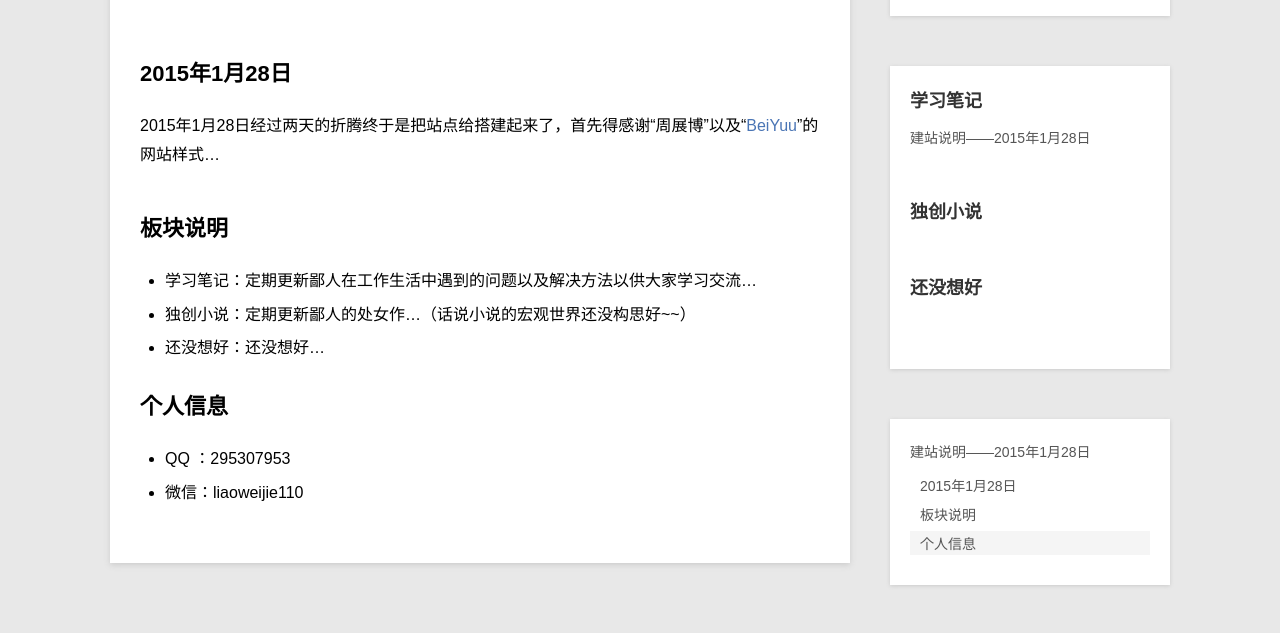
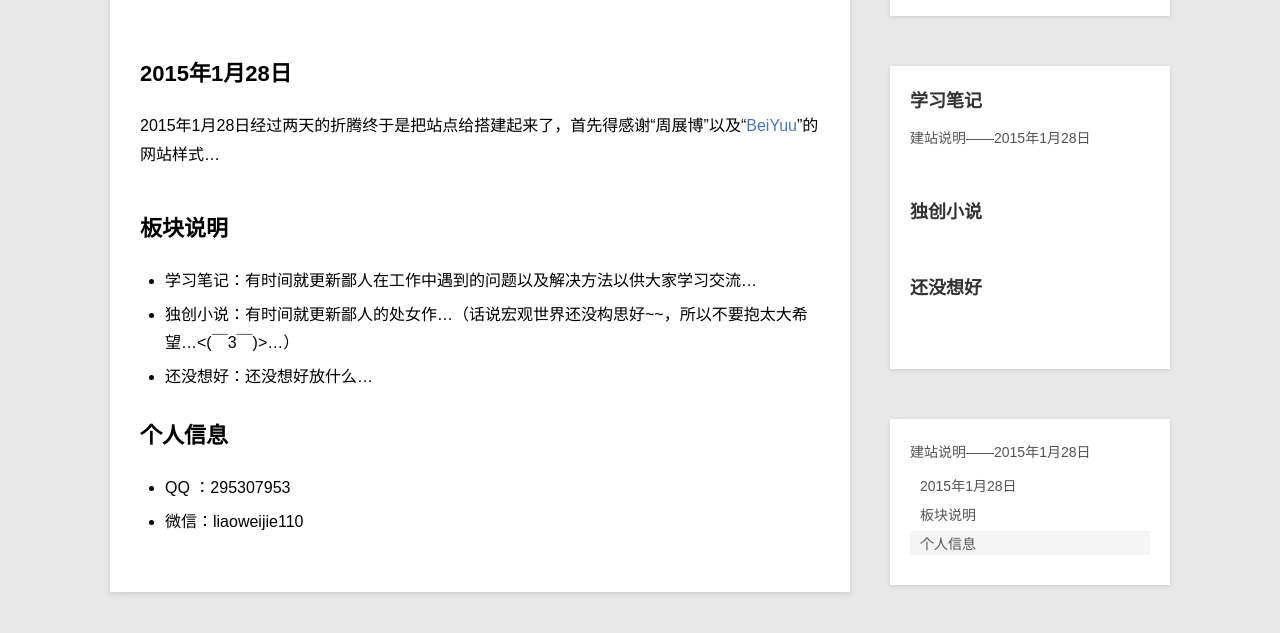
Before and after one commit to liaoweijie/liaoweijie.github.io, a Jekyll site: the page built from _posts/learn/2015-1-28-learn-0.md, in a window 1280 px wide, cut to the strip 200-833 px from the top of the page. Built offline with Jekyll 4.4.1, drawn with Linux system fonts in a browser that asks for light colours; Markdown is read by kramdown in place of the engine named in the settings.

Commit message:
更新博文

```diff
--- a/_posts/learn/2015-1-28-learn-0.md
+++ b/_posts/learn/2015-1-28-learn-0.md
@@ -11,9 +11,9 @@ description:
 
 ## 板块说明
 
-* 学习笔记：定期更新鄙人在工作生活中遇到的问题以及解决方法以供大家学习交流...
-* 独创小说：定期更新鄙人的处女作...（话说小说的宏观世界还没构思好~~）
-* 还没想好：还没想好...
+* 学习笔记：有时间就更新鄙人在工作中遇到的问题以及解决方法以供大家学习交流...
+* 独创小说：有时间就更新鄙人的处女作...（话说宏观世界还没构思好~~，所以不要抱太大希望...<(￣3￣)>...）
+* 还没想好：还没想好放什么...
 
 ## 个人信息
 
```
